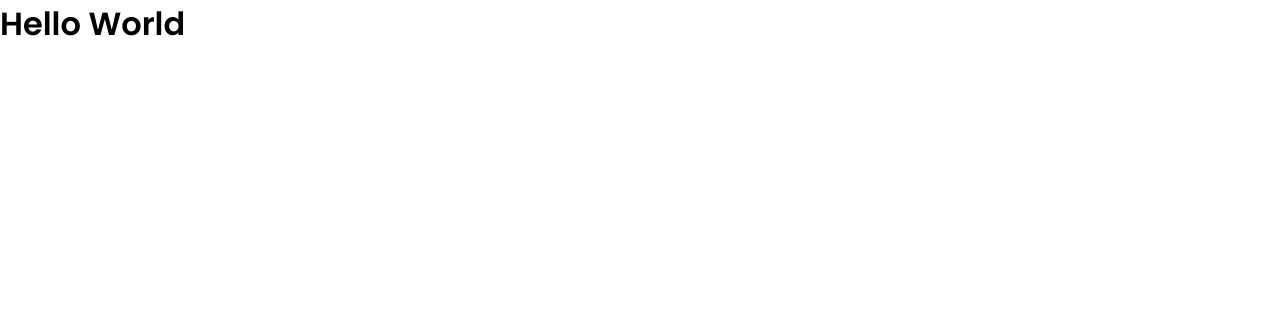
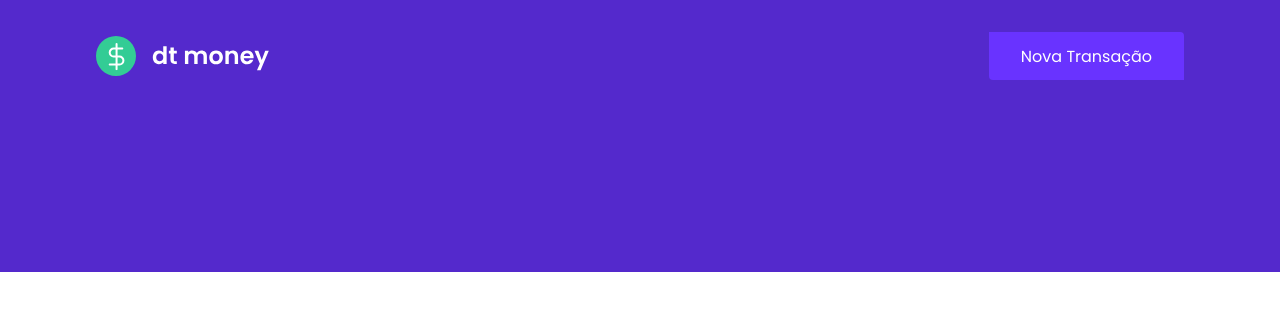
Before and after one commit to rodrigoridasi/dt-money, a React (Create React App) app: page / in a window 1280 px wide. Shown: the top 310 px of the page. Built offline with nearby package versions, Linux system fonts and the light colour scheme.

Commit message:
Header component

```diff
--- a/src/App.tsx
+++ b/src/App.tsx
@@ -1,11 +1,12 @@
+import Header from "./components/Header";
 import { GlobalStyle } from "./styles/global";
 
 export default function App() {
 
   return (
-    <div className="App">
-      <h1>Hello World</h1>
+    <>
+      <Header />
       <GlobalStyle />
-    </div>
+    </>
   );
 }
--- /dev/null
+++ b/src/components/Header/index.tsx
@@ -0,0 +1,15 @@
+import logoImg from '../../assets/logo.svg'
+import { Container, Content } from './styles'
+
+export default function Header() {
+  return(
+    <Container>
+      <Content>
+        <img src={logoImg} alt="dt money" />
+       <button type="button">
+        Nova Transação
+        </button>
+      </Content>
+    </Container>
+  )
+}
--- /dev/null
+++ b/src/components/Header/styles.ts
@@ -0,0 +1,32 @@
+import styled from 'styled-components';
+
+export const Container = styled.header `
+  background: var(--blue);
+`;
+
+export const Content = styled.div `
+  max-width: 1120px;
+  margin: 0 auto;
+
+  padding: 2rem 1rem 12rem;
+  display: flex;
+  align-items: center;
+  justify-content: space-between;
+
+  button {
+    font-size: 1rem;
+    color: #fff;
+    background: var(--blue-light);
+    border: 0;
+    padding: 0 2rem;
+    border-radius: 0%.25rem;
+    height: 3rem;
+
+    transition: filter 0.2s;
+
+    &:hover {
+      filter: brightness(0.9);
+    }
+
+  }
+`;
```
